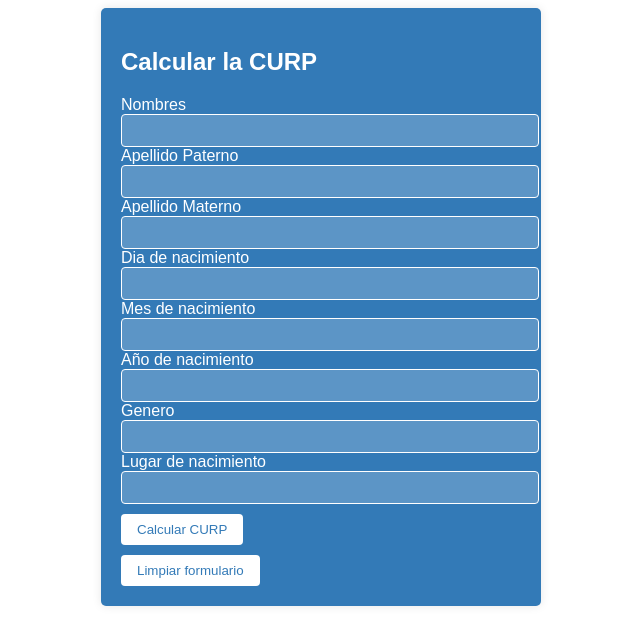
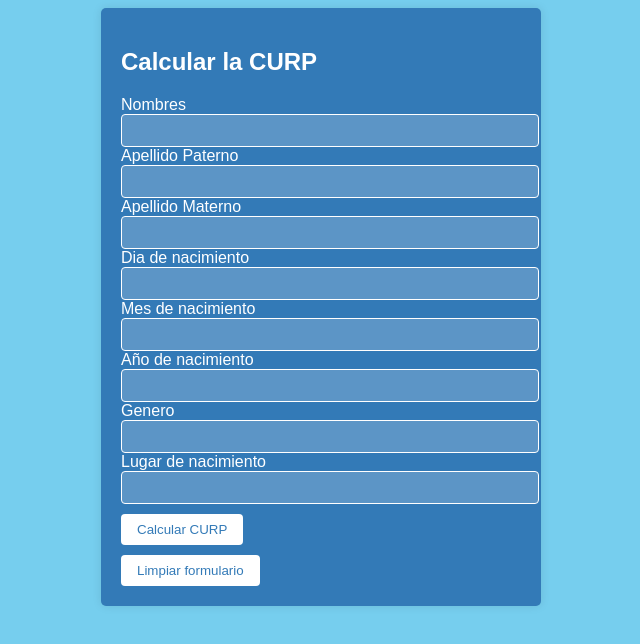
Before and after one commit to AlanGaBer11/CURP, a plain HTML site: page index.html in a window 1280 px wide. Shown: the whole page, without its empty margins (319-959 px from the left). Drawn offline with Linux system fonts and the light colour scheme.

Commit message:
Add files via upload

```diff
--- a/style.css
+++ b/style.css
@@ -1,5 +1,5 @@
 body {
-    background-color: #FFFFFF;
+    background-color: #76ceee;
     font-family: Arial, sans-serif;
   }
 
```
